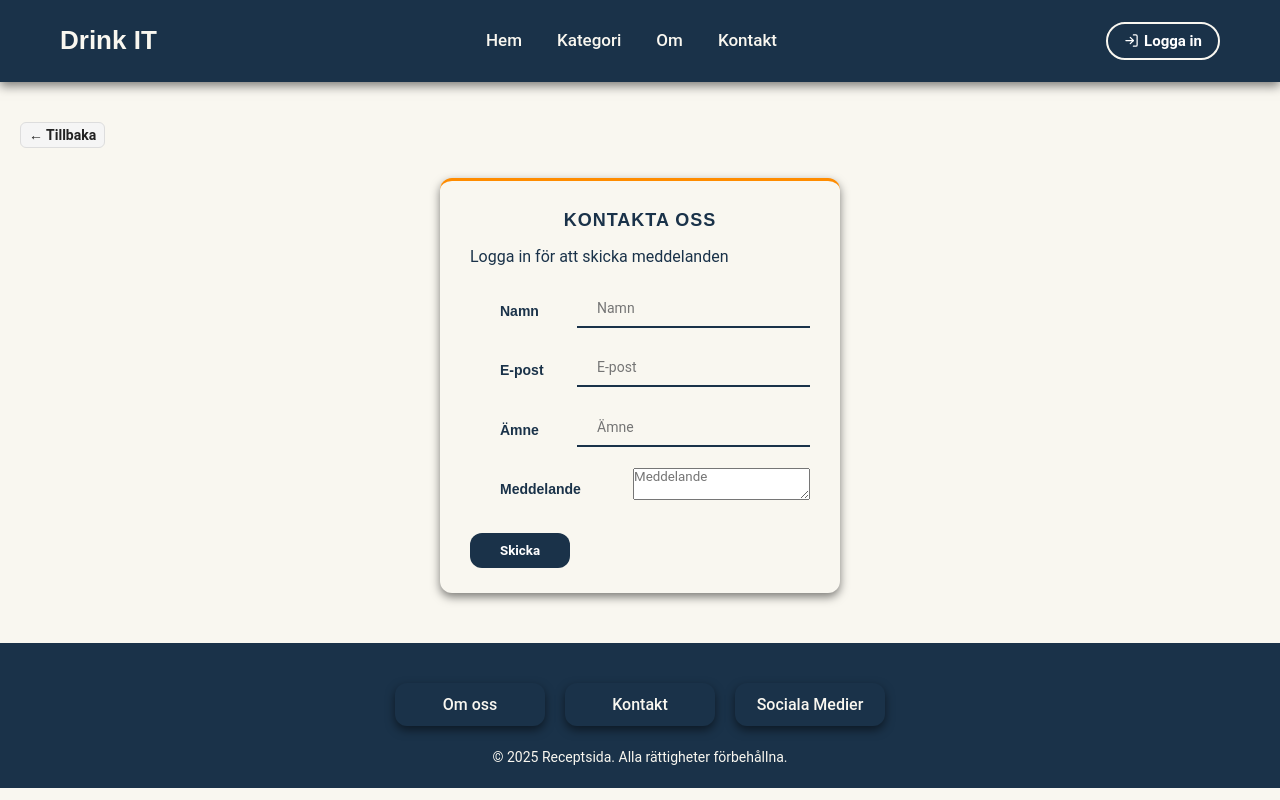
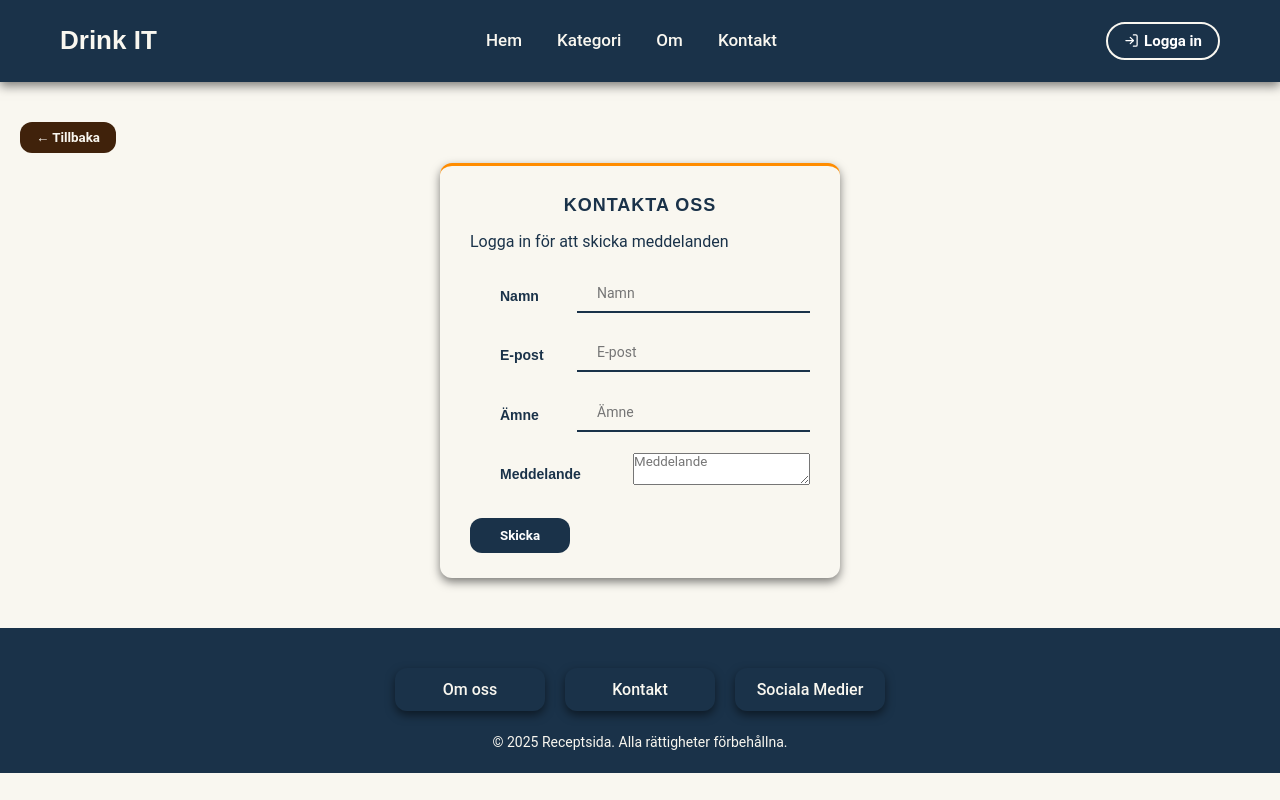
Before and after one commit to samyuktha215/recipesite, a React (Vite) app in the folder client/: page /contact in a window 1280 px wide. Built offline with nearby package versions, Linux system fonts and the light colour scheme; no server answers.

Commit message:
fixed back-button on recipeDetails

```diff
--- a/client/src/components/recipes/RecipeDetails.css
+++ b/client/src/components/recipes/RecipeDetails.css
@@ -14,32 +14,6 @@
   color: #333;
 }
 
-/* Back button styling and positioning */
-.back-button {
-  display: inline-block;
-  margin-bottom: 20px;
-  padding: 4px 8px;
-  background-color: #f5f5f5;
-  color: #222;
-  border: 1px solid #ddd;
-  border-radius: 6px;
-  font-size: 14px;
-  cursor: pointer;
-  transition: all 0.2s ease;
-}
-
-.back-button-container {
-  position: absolute;
-  top: 5px;
-  left: 5px;
-  z-index: 10;
-}
-
-.recipe-details {
-  position: relative; /* Viktigt för att knappen ska ligga i förhållande till denna container */
-}
-
-
 
 /* Title of the recipe */
 .recipe-details-title {
@@ -51,7 +25,6 @@
   background-color: #f5f5f5;
   border: 1px solid #ddd;
   border-radius: 6px;
-  font-size: 14px;
   cursor: pointer;
   transition: all 0.2s ease;
 }
@@ -60,14 +33,6 @@
   background-color: #e0e0e0;
 }
 
-/* Title of the recipe */
-.recipe-details-title {
-  font-size: 28px;
-  margin-bottom: 20px;
-  font-weight: 600;
-  color: #222;
-  text-align: center;
-}
 
 /* Container for image + info */
 .recipe-details-container {
```
